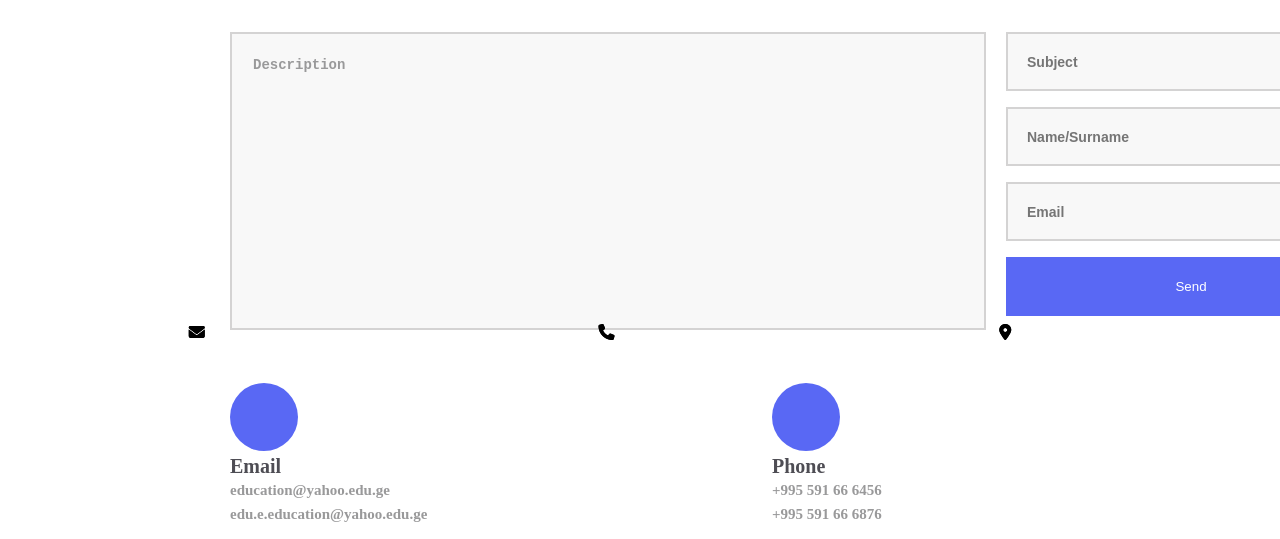
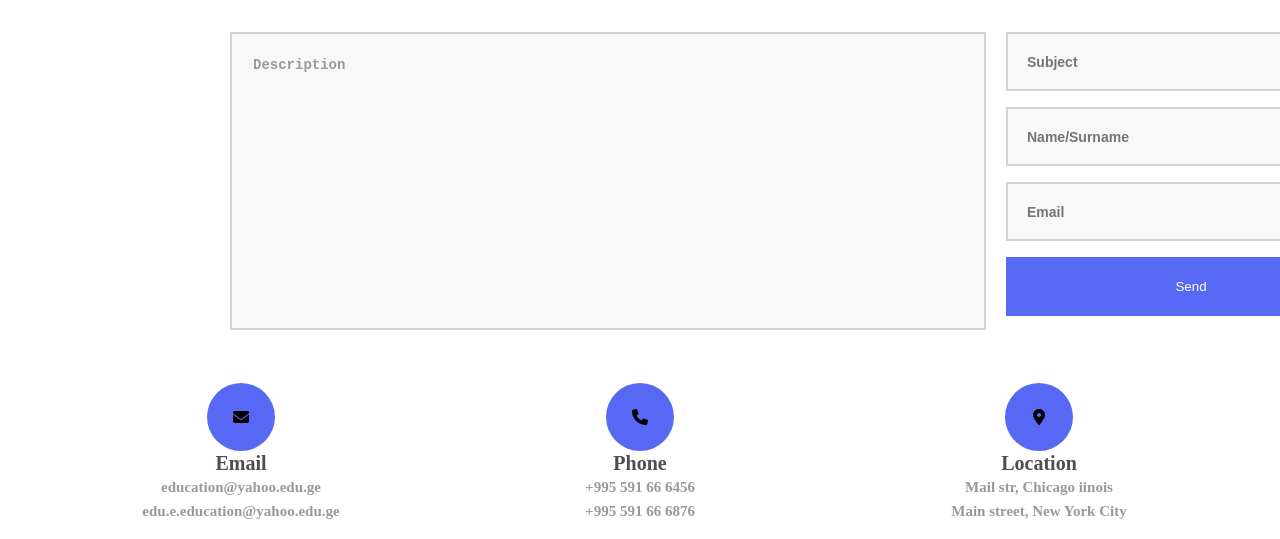
Before and after one commit to Anastasia-kpop/homework-11, a plain HTML site: page index.html in a window 1280 px wide. Shown: the part 204-743 px from the top of the page. Drawn offline with Linux system fonts and the light colour scheme.

Commit message:
finish html and styles

```diff
--- a/css/styles.css
+++ b/css/styles.css
@@ -95,33 +95,31 @@ input[type="submit"]:hover {
     border-radius: 50%;
     background-color: #5968F4;
     display: inline-block;
+    position: relative;
   }
 
 i.fa-solid.fa-envelope {
     position: absolute;
-    top: 66%;
-    right: 84%;
+    left: 50%;
+    top: 50%;
+    transform: translate(-50%, -50%);
 }
 
 i.fa-solid.fa-phone {
     position: absolute;
-    top: 66%;
-right: 52%;
+    left: 50%;
+    top: 50%;
+    transform: translate(-50%, -50%);
 }
 
 i.fa-solid.fa-location-dot {
     position: absolute;
-    right: 21%;
-    top: 66%;
+    left: 50%;
+    top: 50%;
+    transform: translate(-50%, -50%);
 }
 
-.div1 {
-        width: 68px;
-        display: inline-block;
-        margin-left: 230px;
-        margin-right: 240px;
-        margin-bottom: 16px;
-    }
+
 .info2 {
     width: 226px;
     line-height: 150%;
@@ -139,6 +137,10 @@ font-weight: 700;
 color: #99999a;
 }
 
+main {
+    padding-bottom: 39px;
+}
+
 main img {
     margin-left: 135px;
 }
@@ -147,13 +149,14 @@ footer {
     height: 372px;
     width: 100%;
     background-color: #000000;
+    display: flex;
+        align-items: center;
+        justify-content: space-between;
 }
 
 .divz {
     width: 295px;
     margin-left: 135px;
-    margin-top: 39px;
-    padding-top: 63px;
 
 }
 
@@ -188,3 +191,30 @@ margin-bottom: 23px;
     font-weight: 400;
     color: #ffffff;
 }
+
+.divu {
+    line-height: 200%;
+}
+
+.divp {
+    line-height: 200%;
+}
+
+.divc {
+    line-height: 200%;
+    margin-right: 144px;
+}
+
+.wrapper {
+    display: flex;
+    justify-content: space-between;
+    width: 80%;
+    margin: 0 auto;
+}
+
+.div1 {
+    display: flex;
+    flex-direction: column;
+    align-items: center;
+    text-align: center;
+}
--- a/index.html
+++ b/index.html
@@ -33,9 +33,10 @@
           </form>
         </div>
       </div>
+      <div class="wrapper">
         <div class="div1">
-        <span class="circle"></span>
-        <i class="fa-solid fa-envelope"></i>
+          <span class="circle"> <i class="fa-solid fa-envelope"></i></span>
+
           <div class="info2">
             <h1 class="h2">Email</h1>
             <p class="p1">education@yahoo.edu.ge</p>
@@ -43,8 +44,8 @@
           </div>
         </div>
         <div class="div1">
-        <span class="circle"></span>
-        <i class="fa-solid fa-phone"></i>
+          <span class="circle"><i class="fa-solid fa-phone"></i></span>
+
           <div class="info2">
             <h1 class="h2">Phone</h1>
             <p class="p1">+995 591 66 6456</p>
@@ -52,12 +53,12 @@
           </div>
         </div>
         <div class="div1">
-        <span class="circle"></span>
-        <i class="fa-solid fa-location-dot"></i>
+          <span class="circle"><i class="fa-solid fa-location-dot"></i></span>
           <div class="info2">
             <h1 class="h2">Location</h1>
             <p class="p1">Mail str, Chicago iinois</p>
             <p class="p1">Main street, New York City</p>
+          </div>
         </div>
       </div>
     </header>
@@ -94,12 +95,9 @@
         <p class="ps">Services</p>
       </div>
       <div class="divc">
-        <h1 class="hs">Contact Info</h1>
-        <i class="fa-solid fa-envelope"></i>
+        <h1 class="hs">contant info</h1>
         <p>info@yahoo.com</p>
-        <i class="fa-solid fa-phone"></i>
         <p>+ 995 591111 999</p>
-        <i class="fa-solid fa-location-dot"></i>
         <p>Main str. Chicago Illinois</p>
       </div>
     </footer>
```
Lines whose indentation alone changed are shown as unchanged.
